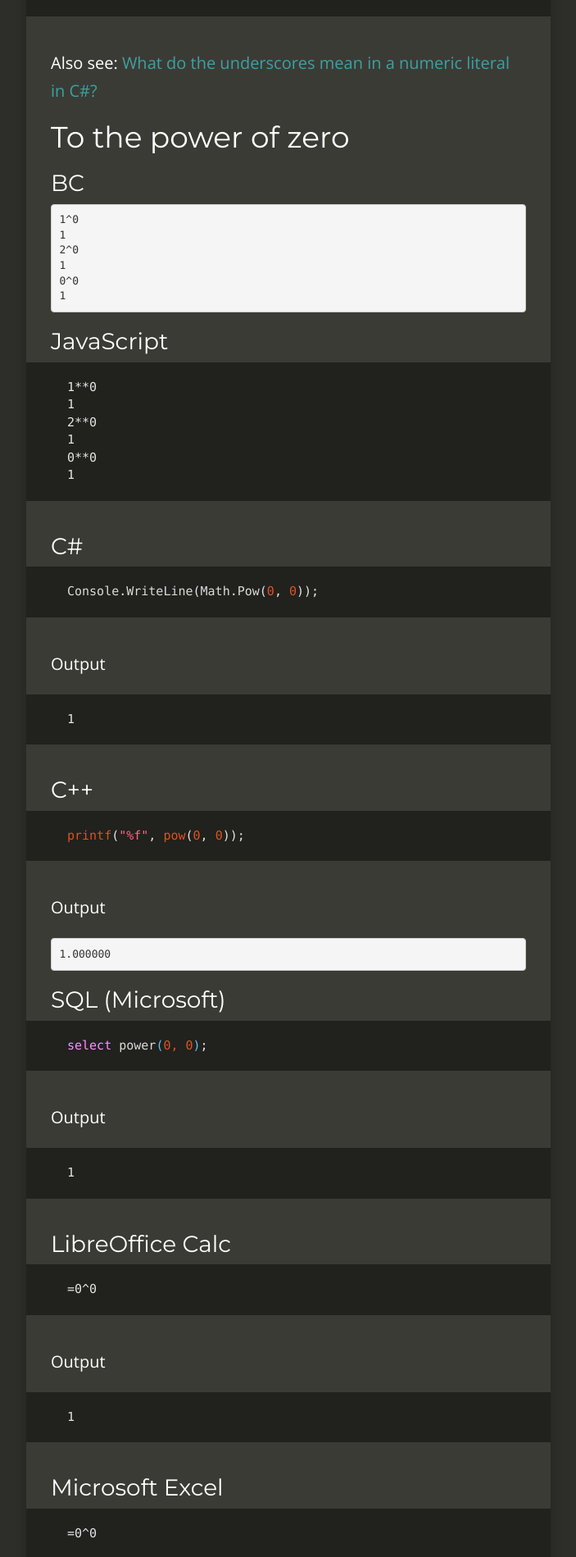
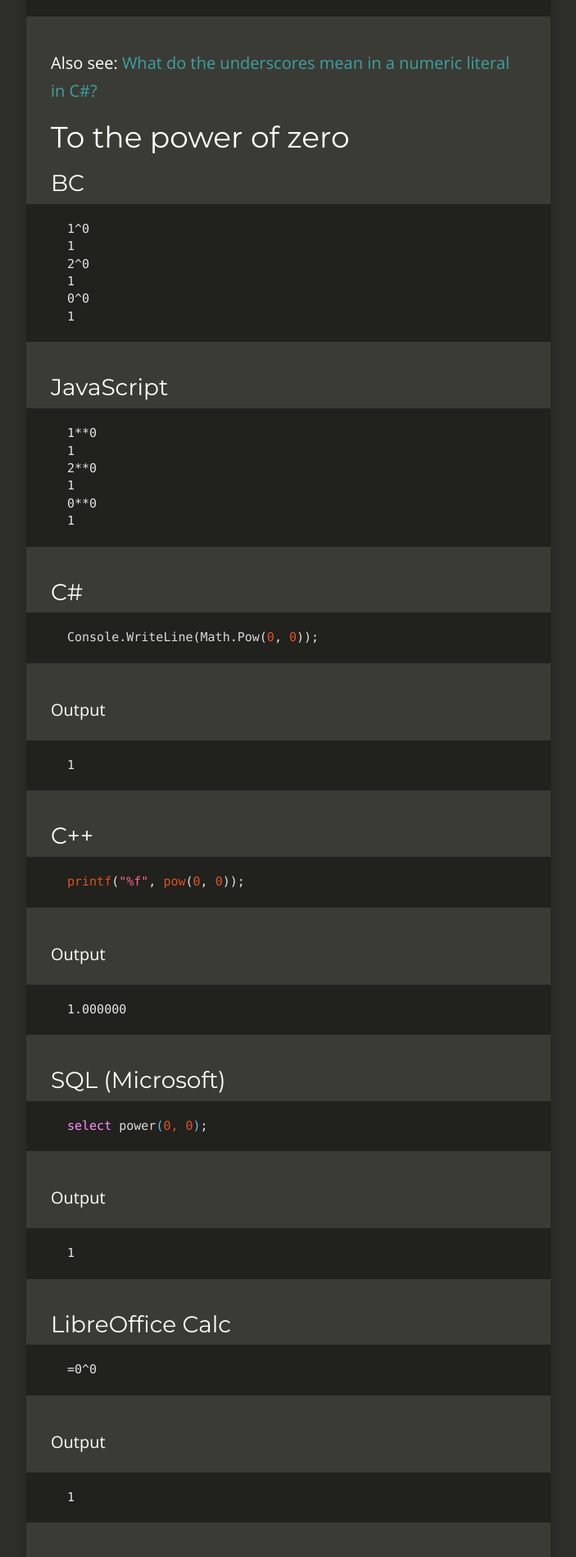
Before and after one commit to 2E0PGS/blog, a Jekyll site: the page built from _posts/2022-11-03-repl-maths-2.md, in a window 1280 px wide. Shown: the part 1638-3537 px from the top of the page at 82% size, without its empty margins (288-991 px from the left). Built offline with Jekyll 4.4.1, drawn with Linux system fonts in a browser that asks for light colours; nearby versions of some CDN libraries; comment, search, counter and statistics services are not loaded.

````diff
--- a/_posts/2022-11-03-repl-maths-2.md
+++ b/_posts/2022-11-03-repl-maths-2.md
@@ -62,7 +62,7 @@
 
 ### BC
 
-```bc
+```
 1^0
 1
 2^0
@@ -102,7 +102,7 @@
 
 Output
 
-```2
+```
 1.000000
 ```
 
````
